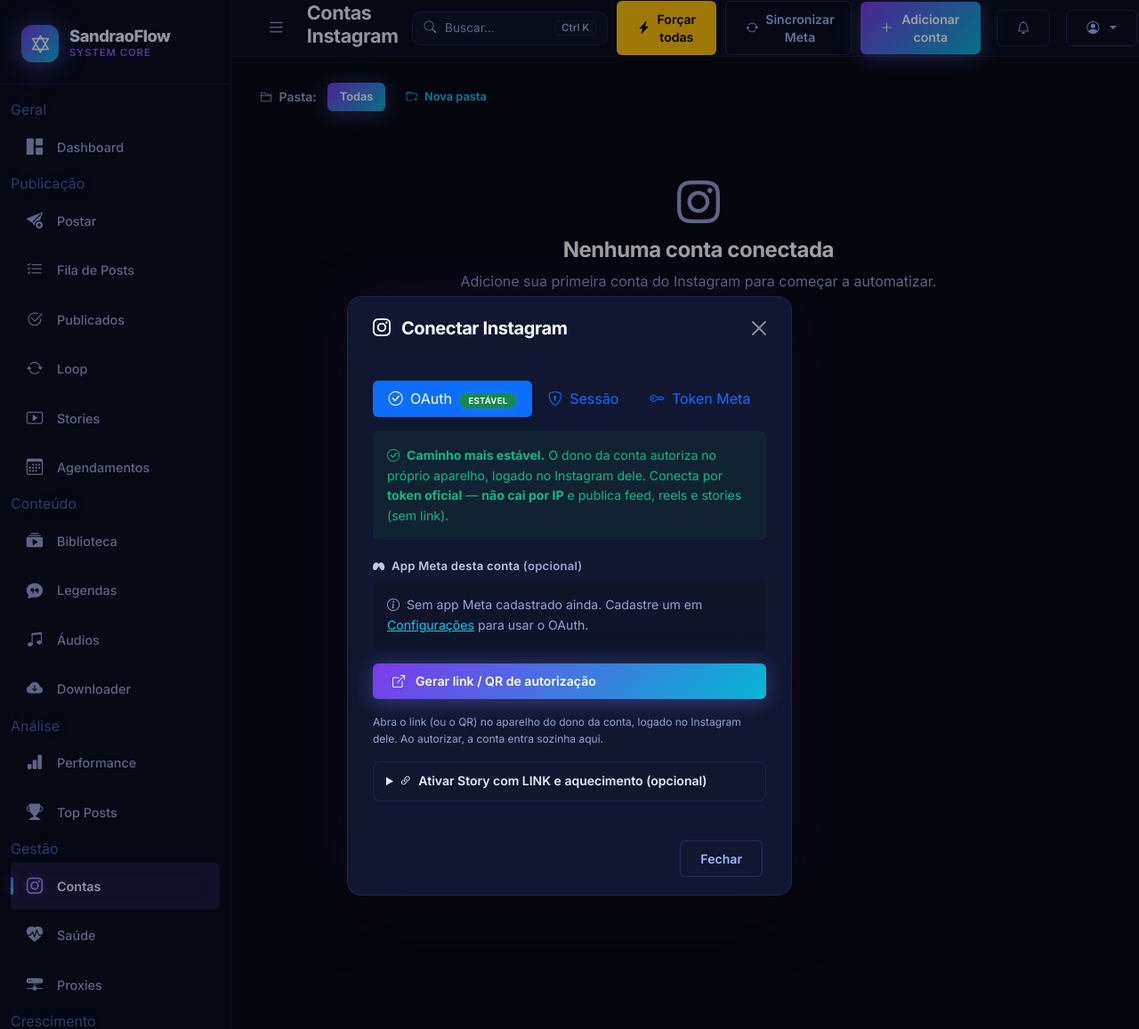
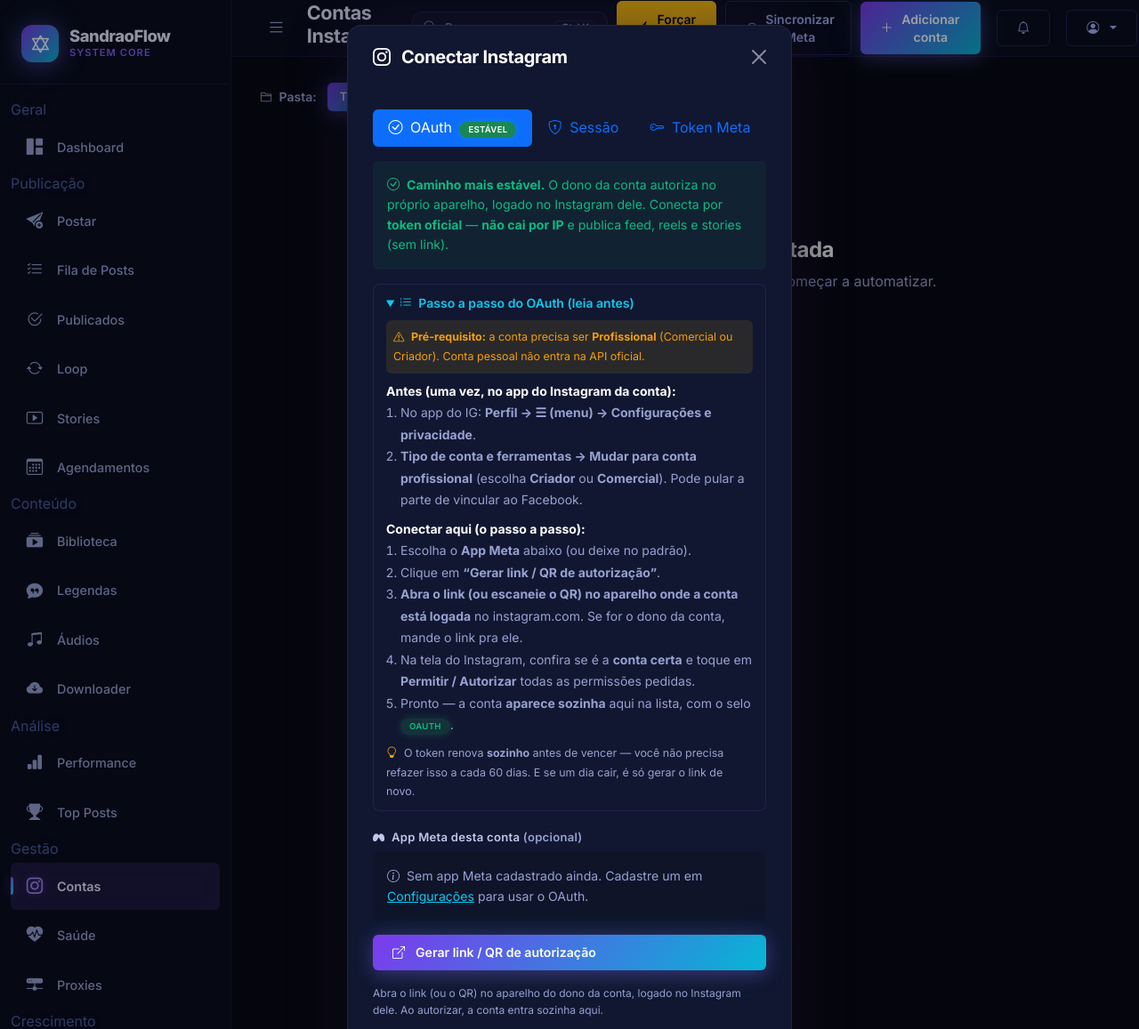
Before and after one commit to MuriloSCunha0/AutoInsta, a Django app: page /instagram/ in a window 1280 px wide, after a click on "Adicionar conta". Shown: the top 1157 px of the page at 89% size. Run offline with Django 5.2, Linux system fonts and the light colour scheme; the visitor is signed in with stand-in values (Sample User, id 1); data comes from the database, SQL or seed files in the repository; data that the repository does not hold is empty; parts of the project's set-up code (start-up, migrations or seed data) failed here and were passed over; some libraries are stand-ins or nearby versions.

Commit message:
fix(ui): comentario multi-linha vazando no card + passo a passo detalhado do OAuth
- account_card: o {# ... #} multi-linha aparecia como TEXTO no card (Django so
  aceita {# #} numa linha) -> troca por {% comment %}...{% endcomment %}.
- add_modal (aba OAuth): guia passo a passo (pre-requisito conta profissional,
  como converter no app, e os passos de autorizacao) + nota de renovacao automatica.

Co-Authored-By: Claude Opus 4.8 <noreply@anthropic.com>

```diff
--- a/templates/instagram/partials/add_modal.html
+++ b/templates/instagram/partials/add_modal.html
@@ -33,6 +33,34 @@
                         <div class="alert alert-success border-0 bg-success bg-opacity-10 text-success small mb-3" style="line-height:1.6">
                             <i class="bi bi-check-circle me-1"></i> <strong>Caminho mais estável.</strong> O dono da conta autoriza no próprio aparelho, logado no Instagram dele. Conecta por <strong>token oficial</strong> — <strong>não cai por IP</strong> e publica feed, reels e stories (sem link).
                         </div>
+
+                        <details open class="mb-3" style="background:var(--bg-input); border:1px solid var(--border-subtle); border-radius:8px; padding:10px 14px;">
+                            <summary class="text-info small fw-semibold" style="cursor:pointer;">
+                                <i class="bi bi-list-ol me-1"></i> Passo a passo do OAuth (leia antes)
+                            </summary>
+                            <div class="text-muted small mt-2" style="line-height:1.75">
+                                <div class="alert alert-warning border-0 bg-warning bg-opacity-10 text-warning py-2 px-2 mb-2" style="font-size:.78rem;">
+                                    <i class="bi bi-exclamation-triangle me-1"></i> <strong>Pré-requisito:</strong> a conta precisa ser <strong>Profissional</strong> (Comercial ou Criador). Conta pessoal não entra na API oficial.
+                                </div>
+
+                                <strong class="text-white">Antes (uma vez, no app do Instagram da conta):</strong>
+                                <ol class="ps-3 mb-2">
+                                    <li>No app do IG: <strong>Perfil → ☰ (menu) → Configurações e privacidade</strong>.</li>
+                                    <li><strong>Tipo de conta e ferramentas → Mudar para conta profissional</strong> (escolha <strong>Criador</strong> ou <strong>Comercial</strong>). Pode pular a parte de vincular ao Facebook.</li>
+                                </ol>
+
+                                <strong class="text-white">Conectar aqui (o passo a passo):</strong>
+                                <ol class="ps-3 mb-2">
+                                    <li>Escolha o <strong>App Meta</strong> abaixo (ou deixe no padrão).</li>
+                                    <li>Clique em <strong>“Gerar link / QR de autorização”</strong>.</li>
+                                    <li><strong>Abra o link (ou escaneie o QR) no aparelho onde a conta está logada</strong> no instagram.com. Se for o dono da conta, mande o link pra ele.</li>
+                                    <li>Na tela do Instagram, confira se é a <strong>conta certa</strong> e toque em <strong>Permitir / Autorizar</strong> todas as permissões pedidas.</li>
+                                    <li>Pronto — a conta <strong>aparece sozinha</strong> aqui na lista, com o selo <span class="badge bg-success bg-opacity-25 text-success rounded-pill" style="font-size:.6rem;">OAuth</span>.</li>
+                                </ol>
+
+                                <div style="font-size:.78rem;"><i class="bi bi-lightbulb me-1 text-warning"></i> O token renova <strong>sozinho</strong> antes de vencer — você não precisa refazer isso a cada 60 dias. E se um dia cair, é só gerar o link de novo.</div>
+                            </div>
+                        </details>
 
                         <div class="mb-3">
                             <label class="form-label text-muted"><i class="bi bi-meta me-1"></i> App Meta desta conta <span class="text-muted">(opcional)</span></label>
```
Also changed, not shown: templates/instagram/partials/account_card.html (+5 -3 lines).
